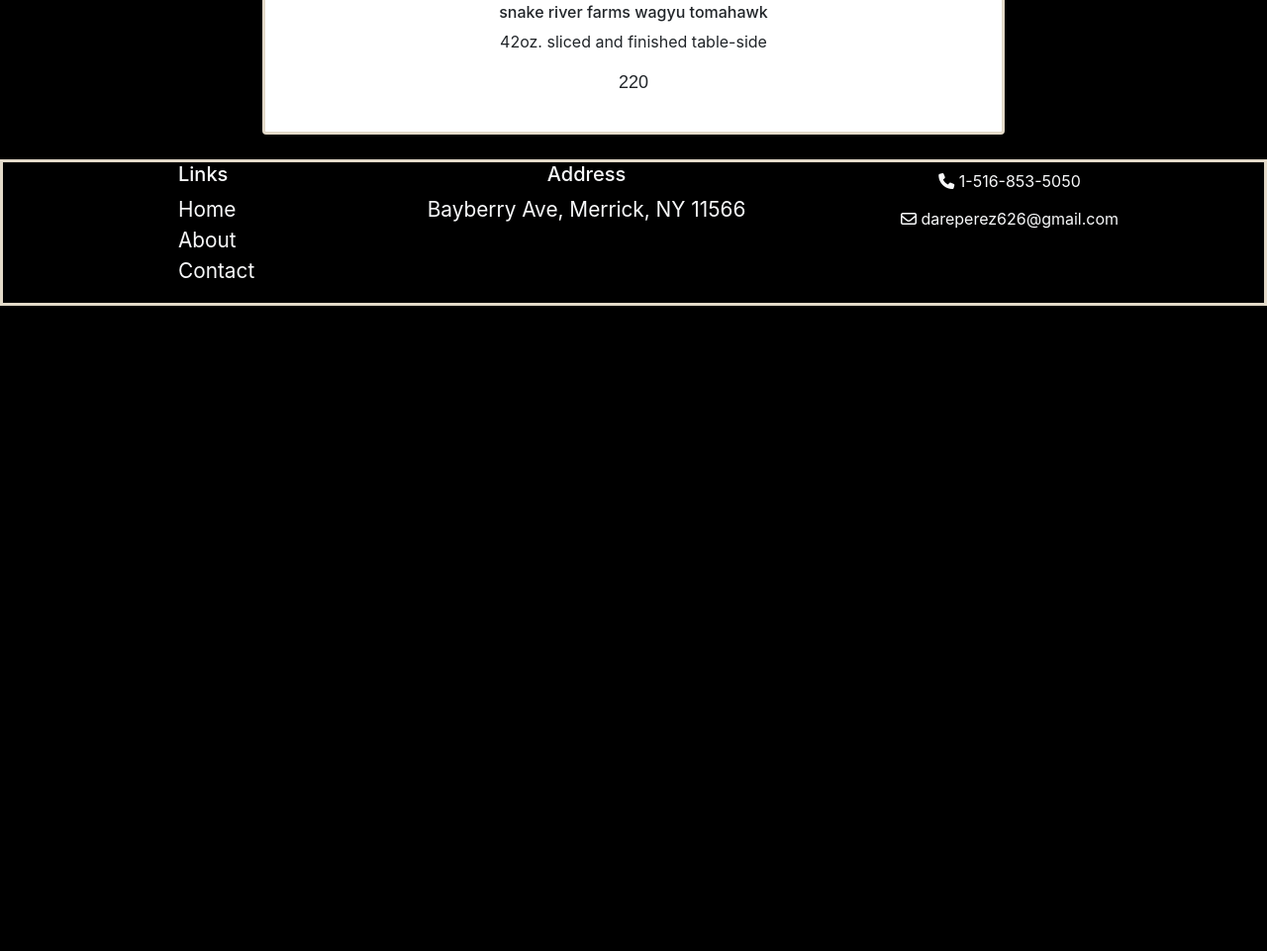
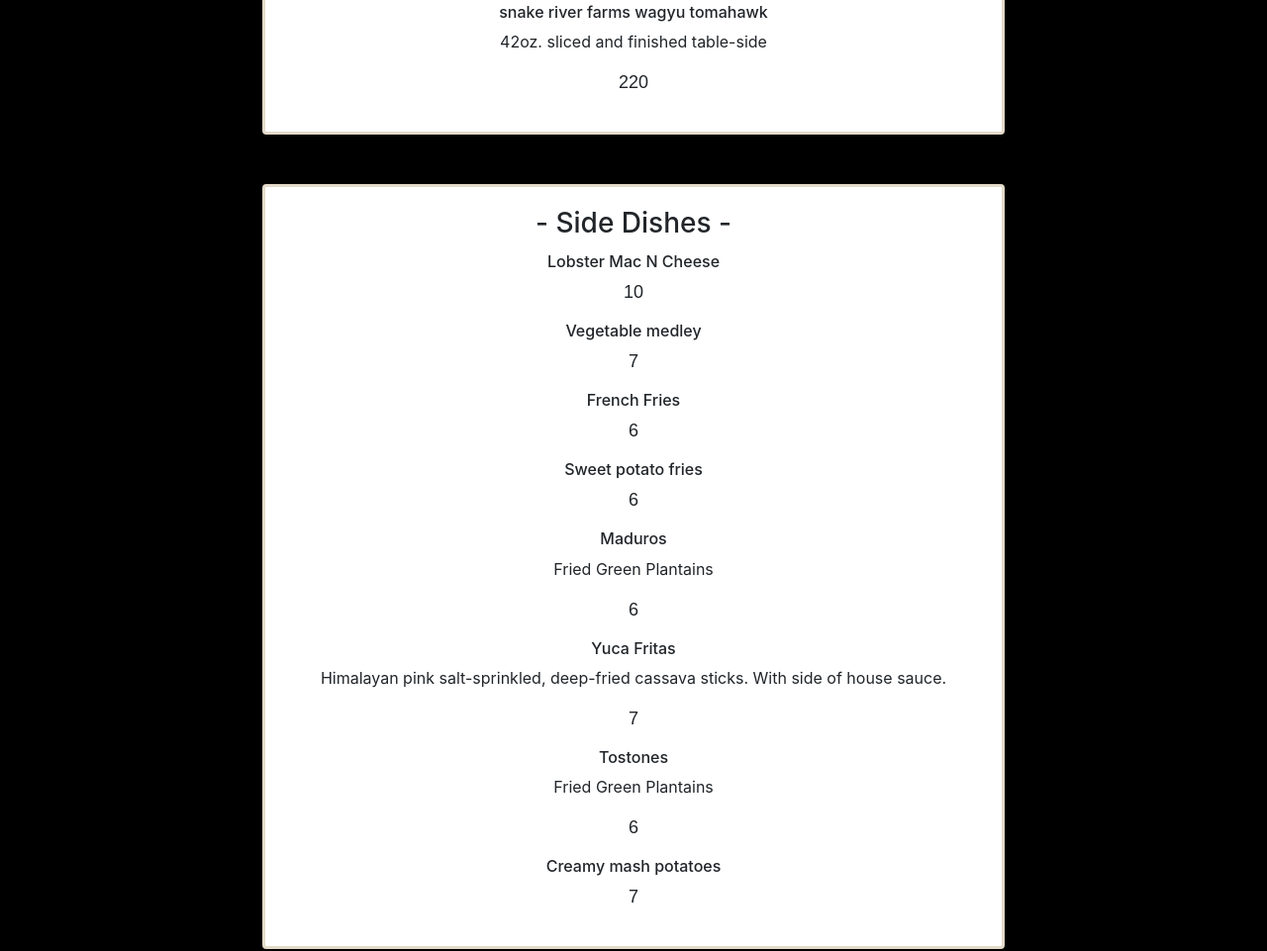
Before and after one commit to dperez626/Nova, a plain HTML site: page steaks.html in a window 1280 px wide. Shown: the part 1147-2108 px from the top of the page at 99% size. Before the commit the page ends 1456 px from the top, so only its background shows below. Drawn offline with nearby package versions, Linux system fonts and the light colour scheme; files that its build step writes are made by us from their sources.

Commit message:
Add files via upload

```diff
--- a/steaks.html
+++ b/steaks.html
@@ -32,6 +32,7 @@
     </nav>
   </header>
 
+  <!--Steaks and Nav-->
   <div class="container-fluid">
     <div class="row">
       <div class="col">
@@ -48,7 +49,7 @@
                 <a class="nav-link" href="saladMenu.html">Salad</a>
               </li>
               <li class="nav-item">
-                <a class="nav-link" href="entree.html">Entree</a>
+                <a class="nav-link" href="entree.html">Entrées</a>
               </li>
               <li class="nav-item">
                 <a class="nav-link active" href="#">Steaks</a>
@@ -74,6 +75,7 @@
     </div>
   </div>
 
+  <!--Wagyu-->
   <div class="container-fluid">
     <div class="row">
       <div class="col">
@@ -98,6 +100,38 @@
       </div>
     </div>
   </div>
+
+    <!--Side Dishes-->
+    <div class="container-fluid">
+      <div class="row">
+        <div class="col">
+          <div id="dinnerMenu" class="card text-center">
+            <div class="card-body">
+              <h3 class="card-title">- Side Dishes -</h3>
+              <h6 class="text-center">Lobster Mac N Cheese</h6>
+              <p id="menuPrice" class="text-center">10</p>
+              <h6 class="text-center">Vegetable medley</h6>
+              <p id="menuPrice" class="text-center">7</p>
+              <h6 class="text-center">French Fries</h6>
+              <p id="menuPrice" class="text-center">6</p>
+              <h6 class="text-center">Sweet potato fries</h6>
+              <p id="menuPrice" class="text-center">6</p>
+              <h6 class="text-center">Maduros</h6>
+              <p class="text-center">Fried Green Plantains</p>
+              <p id="menuPrice" class="text-center">6</p>
+              <h6 class="text-center">Yuca Fritas</h6>
+              <p class="text-center">Himalayan pink salt-sprinkled, deep-fried cassava sticks. With side of house sauce.</p>
+              <p id="menuPrice" class="text-center">7</p>
+              <h6 class="text-center">Tostones</h6>
+              <p class="text-center">Fried Green Plantains</p>
+              <p id="menuPrice" class="text-center">6</p>
+              <h6 class="text-center">Creamy mash potatoes</h6>
+              <p id="menuPrice" class="text-center">7</p>
+            </div>
+          </div>
+        </div>
+      </div>
+    </div>
 
 
   <footer class="site-footer">
```
Also changed, not shown: brunchMenu.html (+6 -10 lines), entree.html (+37 -2 lines), saladMenu.html (+1 -1 lines), startersMenu.html (+1 -1 lines).
